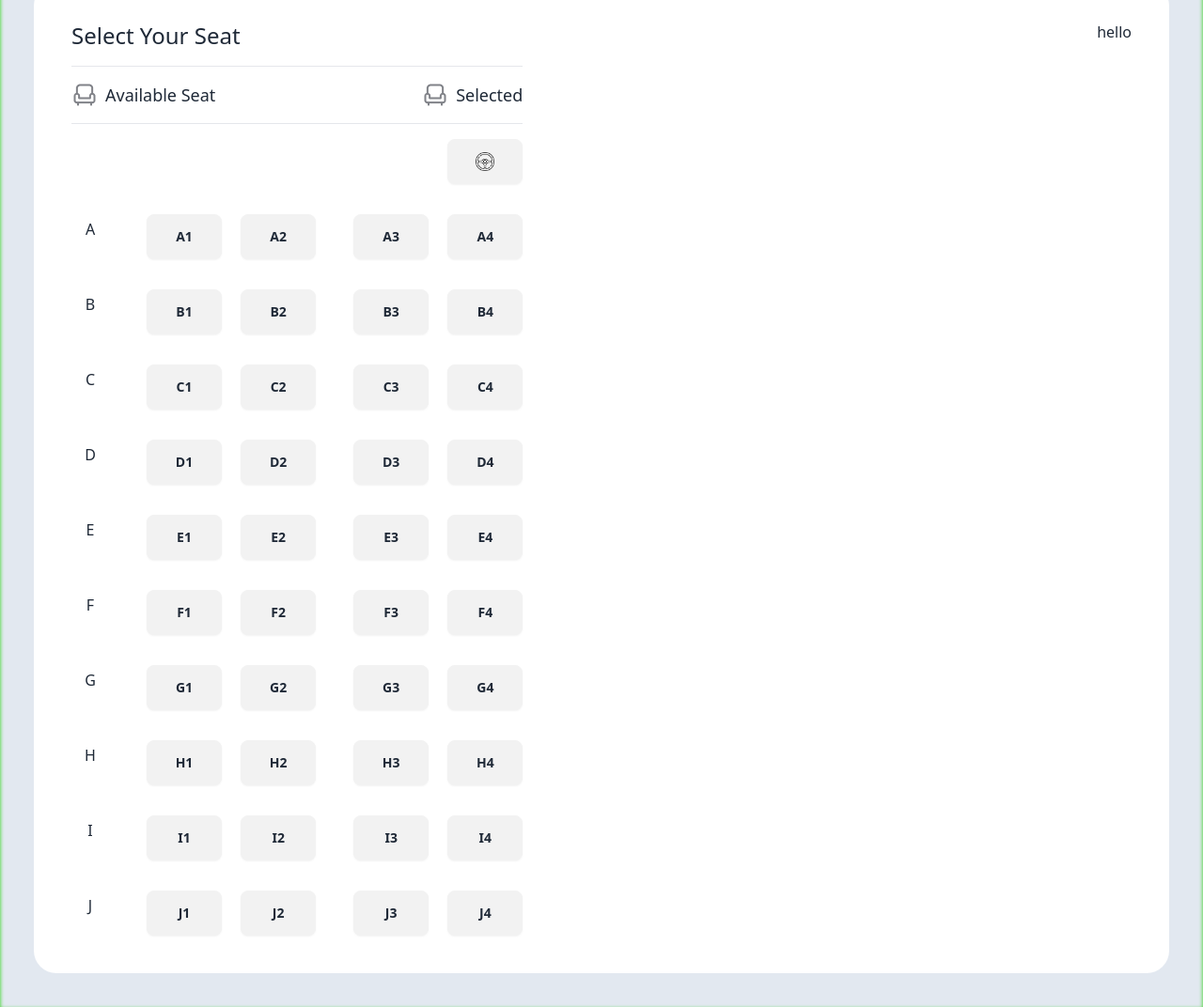
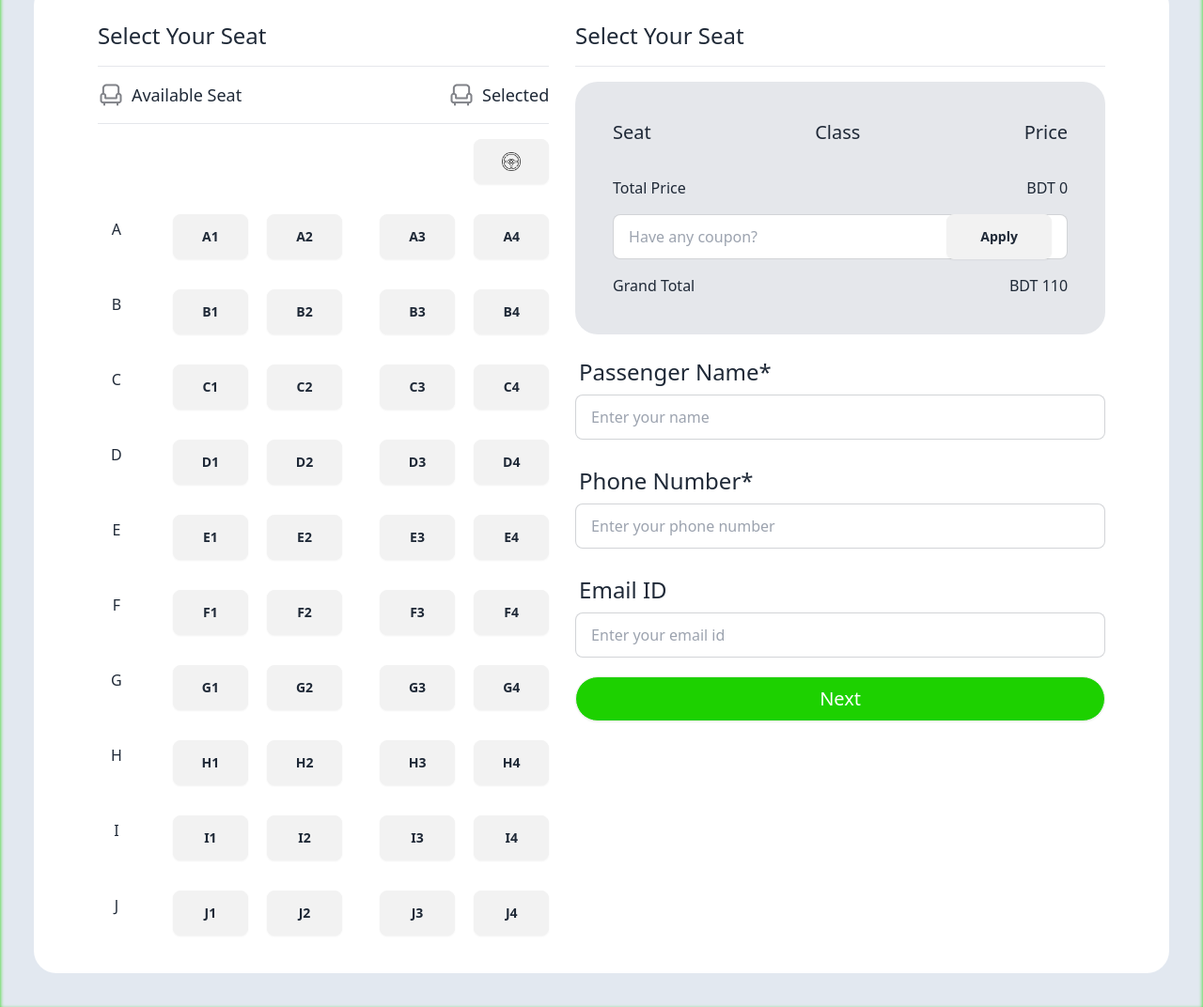
Before and after one commit to saiful797/Assignment-5-Smart-Ticketing, a plain HTML site: page index.html in a window 1280 px wide. Shown: the part 1240-2312 px from the top of the page at 94% size. Drawn offline with nearby package versions, Linux system fonts and the light colour scheme.

Commit message:
added form

```diff
--- a/index.html
+++ b/index.html
@@ -174,7 +174,7 @@
             </div>
 
             <!-- Bus Seats -->
-            <div class="flex-col-1 lg:flex justify-between bg-white m-4 p-10 rounded-3xl">
+            <div class="flex-col-1 lg:flex justify-evenly bg-white m-4 p-10 rounded-3xl">
 
                 <div class="space-y-4">
 
@@ -343,8 +343,62 @@
                     </div>
                 </div>
 
-                <div class="mt-10 md:mt-0">
-                    hello
+                <!-- Selected Seat Price -->
+                <div class="mt-10 space-y-4 md:mt-0 w-1/2">
+                    <div class="text-left ">
+                        <h1 class="text-2xl font-medium">Select Your Seat</h1>
+                    </div>
+                    <hr>
+                    <div class="space-y-4 rounded-3xl p-10 bg-gray-200">
+                        <div class="flex justify-between text-xl font-medium">
+                            <h2>Seat</h2>
+                            <h3>Class</h3>
+                            <h4>Price</h4>
+                        </div>
+
+                        <hr >
+
+                        <div class="flex justify-between">
+                            <h4>Total Price</h4>
+                            <p>BDT <span>0</span></p>
+                        </div>
+                        <div class="">
+                            <label class="input input-bordered flex items-center gap-2">
+                                <input type="text" class="grow " placeholder="Have any coupon?"/>
+                                <button class="btn w-28">Apply</button>
+                            </label>
+                        </div>
+                        <div class="flex justify-between">
+                            <h1>Grand Total</h1>
+                            <p>BDT <span>110</span></p>
+
+                        </div>
+                    </div>
+
+                    <form action="" class="space-y-5">
+                        <label class="form-control w-full">
+                            <div class="label">
+                              <span class="label-text text-2xl">Passenger Name*</span>
+                            </div>
+                            <input type="text" placeholder="Enter your name" class="input input-bordered w-full" required />
+                        </label>
+
+                        <label class="form-control w-full">
+                            <div class="label">
+                              <span class="label-text text-2xl">Phone Number*</span>
+                            </div>
+                            <input type="number" placeholder="Enter your phone number" class="input input-bordered w-full" required/>
+                        </label>
+
+                        <label class="form-control w-full">
+                            <div class="label">
+                              <span class="label-text text-2xl">Email ID</span>
+                            </div>
+                            <input type="email" placeholder="Enter your email id" class="input input-bordered w-full required" />
+                        </label>
+
+                        <button class="btn w-full rounded-full bg-[#1DD100] text-xl text-white font-medium" type="submit">Next</button>
+                    </form>
                 </div>
             </div>
         </section>
```
